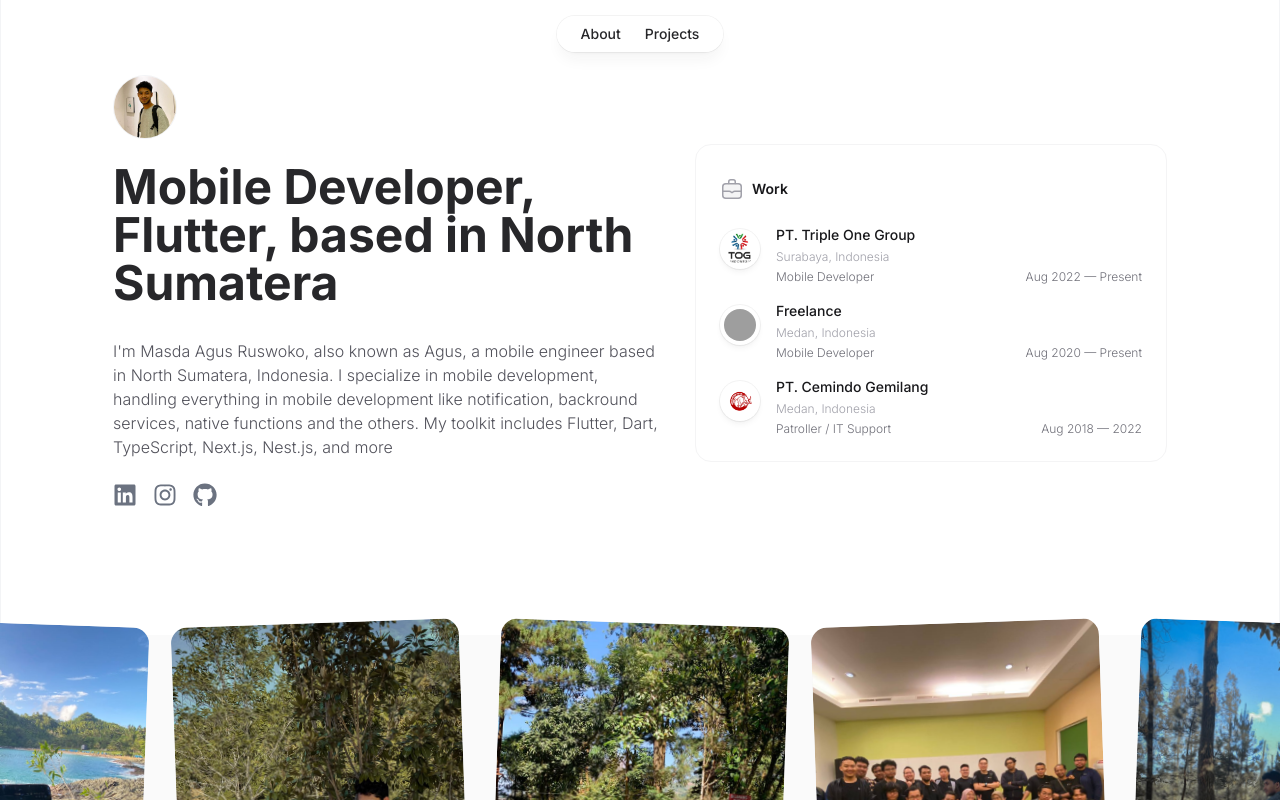
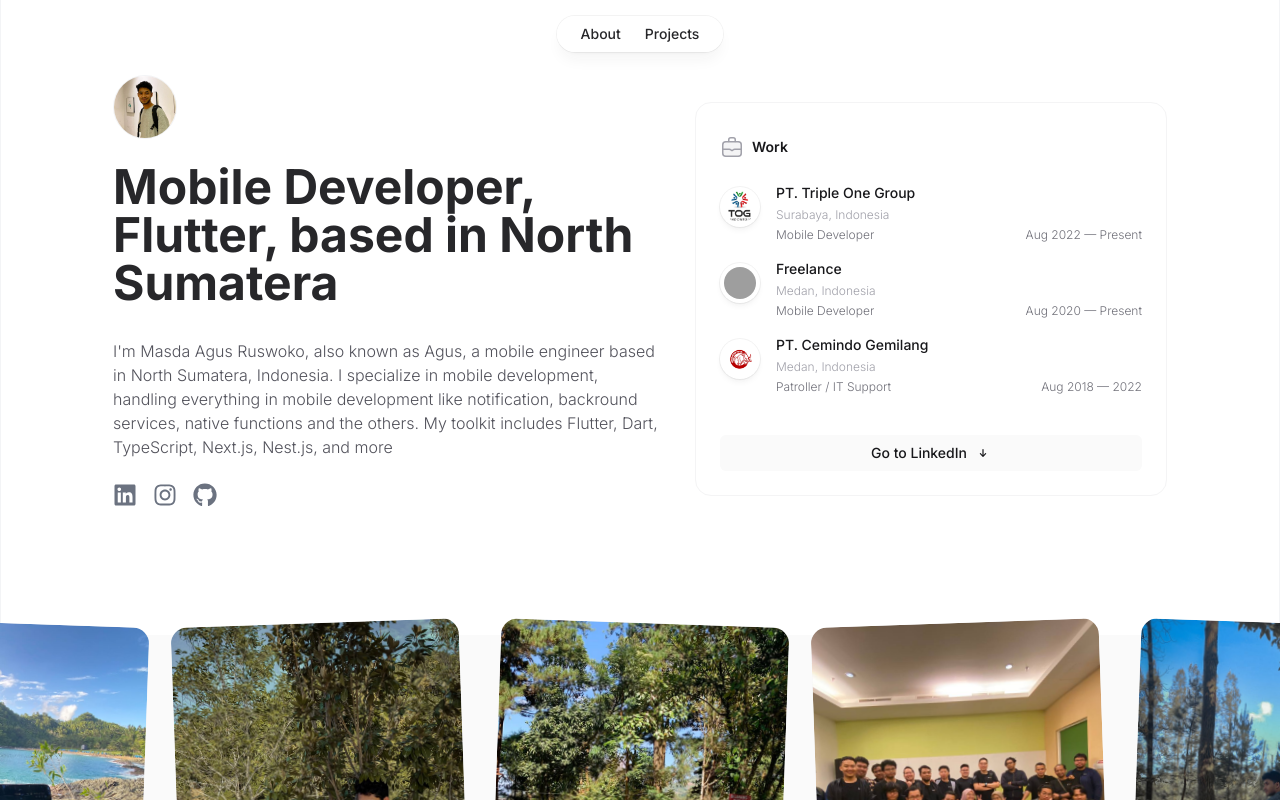
Before and after one commit to masdaagus/masdaagus.github.io, a Next.js app: page / in a window 1280 px wide. Shown: the top 800 px of the page. Built offline with nearby package versions, Linux system fonts and the light colour scheme; grey boxes are pictures that could not be loaded.

Commit message:
feat: button linkedin in home

```diff
--- a/src/app/page.tsx
+++ b/src/app/page.tsx
@@ -42,7 +42,7 @@ export default function Home() {
               </div>
             </div>
 
-            <div className="max-w-[550px] w-full flex flex-col gap-4 mt-6 p-6 rounded-2xl border border-zinc-100">
+            <div className="max-w-[550px] w-full flex flex-col gap-4 mt-4 p-6 rounded-2xl border border-zinc-100">
               <div className="flex items-center gap-2 my-2">
                 <svg viewBox="0 0 24 24" fill="none" stroke-width="1.5" stroke-linecap="round" stroke-linejoin="round" aria-hidden="true" className="h-6 w-6 flex-none"> <path d="M2.75 9.75a3 3 0 0 1 3-3h12.5a3 3 0 0 1 3 3v8.5a3 3 0 0 1-3 3H5.75a3 3 0 0 1-3-3v-8.5Z" className="fill-zinc-100 stroke-zinc-400 dark:fill-zinc-100/10 dark:stroke-zinc-500"></path><path d="M3 14.25h6.249c.484 0 .952-.002 1.316.319l.777.682a.996.996 0 0 0 1.316 0l.777-.682c.364-.32.832-.319 1.316-.319H21M8.75 6.5V4.75a2 2 0 0 1 2-2h2.5a2 2 0 0 1 2 2V6.5" className="stroke-zinc-400 dark:stroke-zinc-500"></path></svg>
                 <h2 className="flex text-sm font-semibold text-zinc-900">Work</h2>
@@ -59,6 +59,13 @@ export default function Home() {
                   />
                 ))
               }
+              <a
+                href="https://www.linkedin.com/in/masda-agus/"
+                target="_blank"
+                className="inline-flex items-center gap-2 justify-center rounded-md py-2 px-3 text-sm outline-offset-2 transition active:transition-none bg-zinc-50 font-medium text-zinc-900 hover:bg-zinc-100 active:bg-zinc-100 active:text-zinc-900/60 dark:bg-zinc-800/50 dark:text-zinc-300 dark:hover:bg-zinc-800 dark:hover:text-zinc-50 dark:active:bg-zinc-800/50 dark:active:text-zinc-50/70 group mt-6 w-full no-underline">
+                Go to LinkedIn
+                <svg stroke="currentColor" fill="currentColor" stroke-width="0" viewBox="0 0 20 20" aria-hidden="true" className="h-4 w-4 stroke-zinc-400 transition group-active:stroke-zinc-600 dark:group-hover:stroke-zinc-50 dark:group-active:stroke-zinc-50" height="1em" width="1em" xmlns="http://www.w3.org/2000/svg"><path fill-rule="evenodd" d="M10 5a.75.75 0 01.75.75v6.638l1.96-2.158a.75.75 0 111.08 1.04l-3.25 3.5a.75.75 0 01-1.08 0l-3.25-3.5a.75.75 0 111.08-1.04l1.96 2.158V5.75A.75.75 0 0110 5z" clip-rule="evenodd"></path></svg>
+              </a>
             </div>
           </div>
 
```
